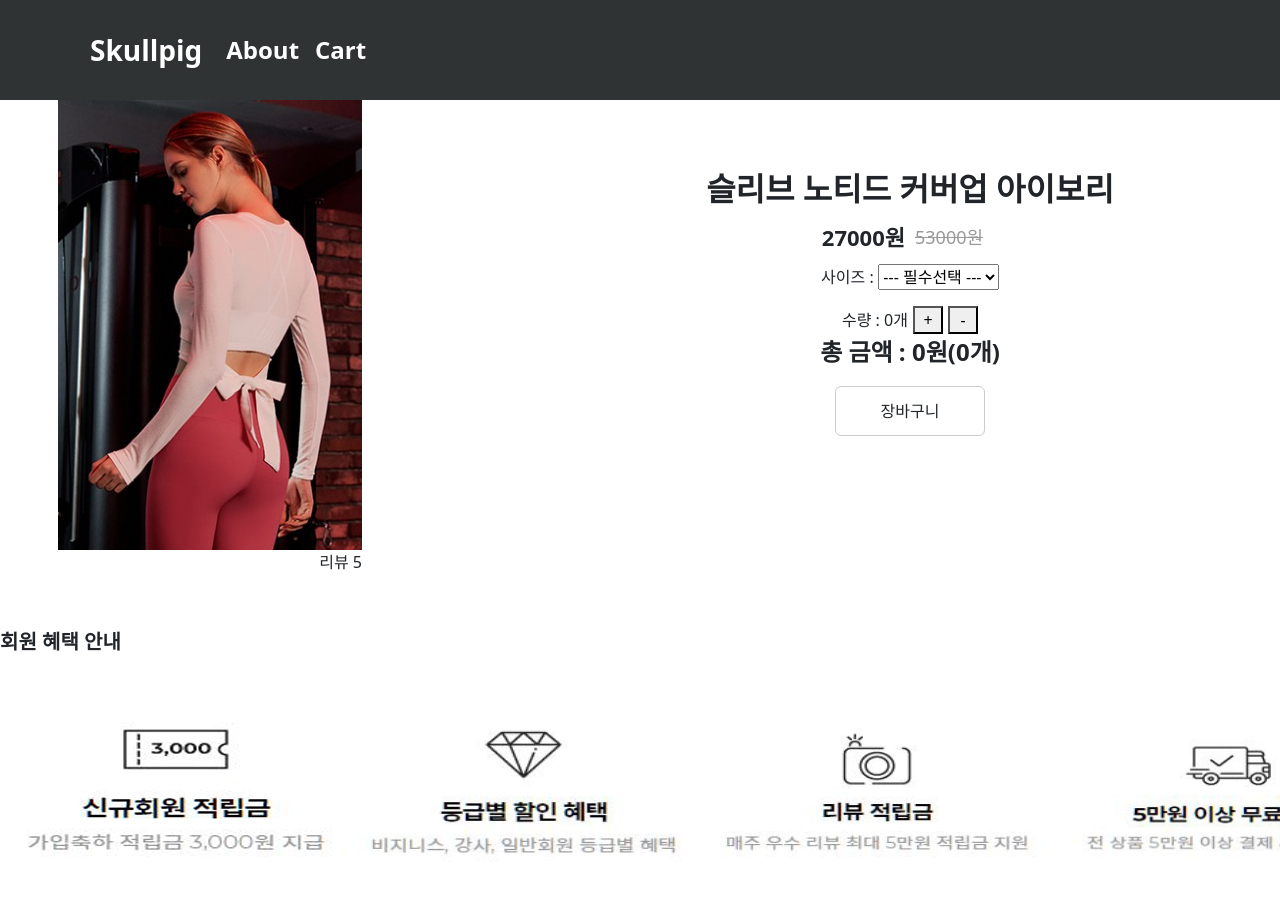
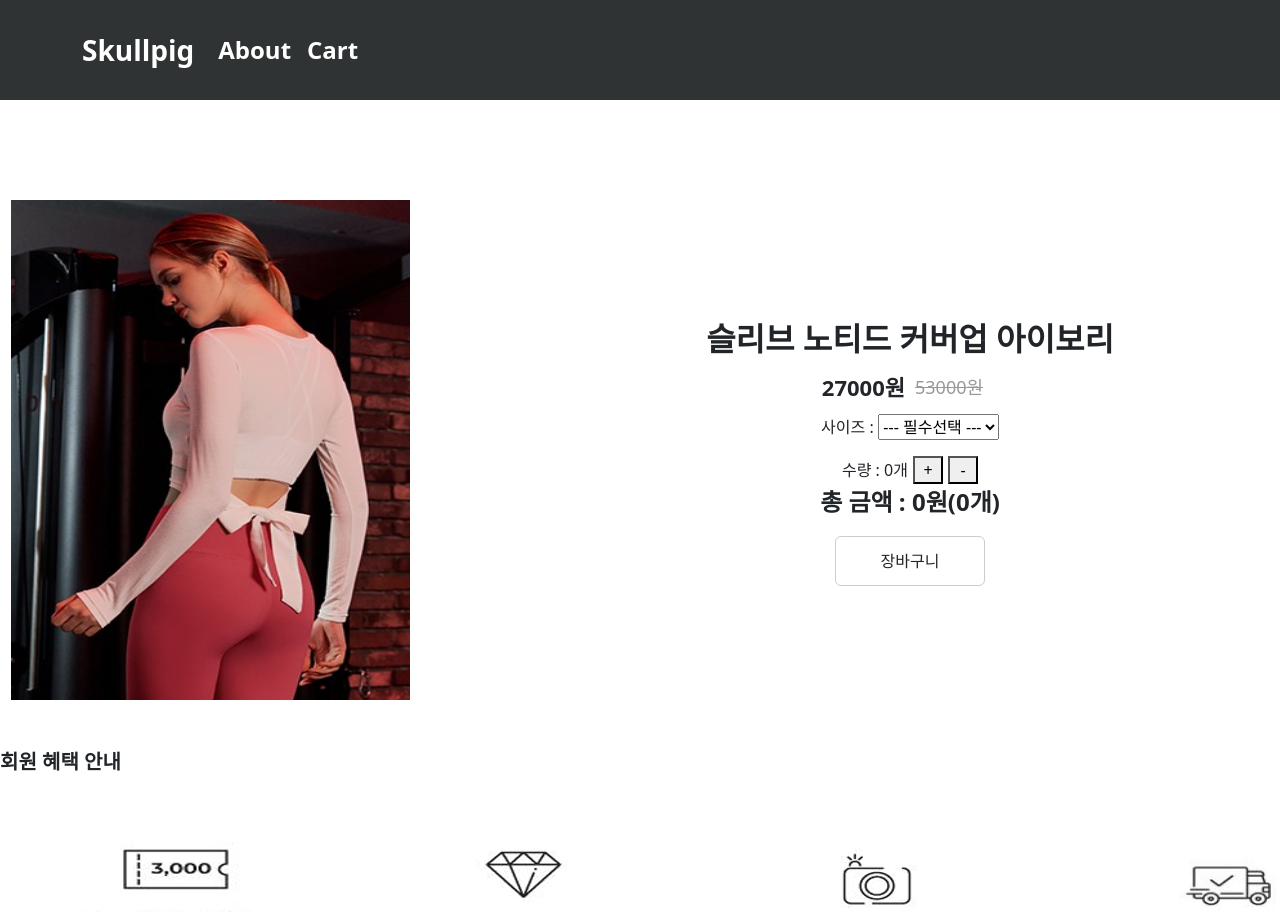
Before and after one commit to hyewonkim1/react-project, a React (Create React App) app: page /DetailsNew/0 in a window 1280 px wide. Shown: the top 912 px of the page. Built offline with nearby package versions, Linux system fonts and the light colour scheme.

Commit message:
react ver8

```diff
--- a/src/App.js
+++ b/src/App.js
@@ -43,7 +43,7 @@ function App() {
 
   return (
     <div className="App">
-      <Navbar className='lnb' style={{width:1296, height:100,backgroundColor:'rgb(48, 51, 51)'}}>
+      <Navbar className='lnb' style={{height:100,backgroundColor:'rgb(48, 51, 51)'}}>
         <Container>
           <Navbar.Brand style={{cursor:'pointer',color:'white', fontSize:28, fontWeight:'bold'}} onClick={()=>{navigate('/')}}>Skullpig</Navbar.Brand>
           <Nav className="me-auto">
@@ -150,6 +150,7 @@ function App() {
               })
               }
             </Row>
+
   <footer class="footer_box">
   <div class="footer">
     <div class="footer_logo">
@@ -159,11 +160,11 @@ function App() {
     <div class="footer_text">
       <div class="footer01_top">
         <p><a href="#!"><Link to='/about'>회사안내</Link></a></p>
-        <p><a>이용약관</a></p>
-        <p><a>개인정보처리방침</a></p>
-        <p><a>쇼핑몰이용안내</a></p>
-        <p><a>고객센터</a></p>
-        <p><a>배송조회</a></p>
+        <p><a href="#!">이용약관</a></p>
+        <p><a href="#!">개인정보처리방침</a></p>
+        <p><a href="#!">쇼핑몰이용안내</a></p>
+        <p><a href="#!">고객센터</a></p>
+        <p><a href="#!">배송조회</a></p>
         </div>
         <div className='footer01_bottom'>
       <p>교환/반품 주소지 : 서울특별시 광진구 강변역로2 광진우체국 소포실 제이스버디앞</p>
--- a/src/pages/Details.js
+++ b/src/pages/Details.js
@@ -14,10 +14,9 @@ export default function Details(props) {
 
       <div className="wrap">
         <div className="d_best_img">
-          <img src={bests[id].image} alt="" />
+          <img src={bests[id].image} alt="img" />
             <div className='d_top_box'>
               <p>{bests[id].colorbox}</p>
-              <p>{bests[id].review}</p>
             </div>
         </div>
 
@@ -69,31 +68,31 @@ export default function Details(props) {
             <p  className="d_bar_title">회원 혜택 안내</p>
             <div className="d_bar_box">
               <div className="d_bar01">
-              <img src={process.env.PUBLIC_URL+'/images/bar01_01_.jpg'} alt="" />
+              <img src={process.env.PUBLIC_URL+'/images/bar01_01_.jpg'} alt="신규 회원 적립금" />
               </div>
               <div className="d_bar02">
-              <img src={process.env.PUBLIC_URL+'/images/bar01_02.jpg'} alt="" />
+              <img src={process.env.PUBLIC_URL+'/images/bar01_02_.jpg'} alt="등급 별 할인" />
               </div>
               <div className="d_bar03">
-              <img src={process.env.PUBLIC_URL+'/images/bar01_03.jpg'} alt="" />
+              <img src={process.env.PUBLIC_URL+'/images/bar01_03_.jpg'} alt="리뷰 적립금" />
               </div>
               <div className="d_bar04">
-                <img src={process.env.PUBLIC_URL+'/images/bar01_04_.jpg'} alt="" />
+                <img src={process.env.PUBLIC_URL+'/images/bar01_04_.jpg'} alt="무료배송" />
               </div>
               </div>
               <div className="d_bar_img_box">
-               <img src={process.env.PUBLIC_URL+'/images/bar_img02.jpg'} alt="" />
+               <img src={process.env.PUBLIC_URL+'/images/bar_img02.jpg'} alt="bar" />
             </div>
 
           <div className="detail_box">
-            <img src={bests[id].detailimg.detailimg01} alt="" />
-            <img src={bests[id].detailimg.detailimg02} alt="" />
-            <img src={bests[id].detailimg.detailimg03} alt="" />
-            <img src={bests[id].detailimg.detailimg04} alt="" />
-            <img src={bests[id].detailimg.detailimg05} alt="" />
-            <img src={bests[id].detailimg.detailimg06} alt="" />
-            <img src={bests[id].detailimg.detailimg07} alt="" />
-            <img src={process.env.PUBLIC_URL+'/images/cs.jpg'} alt="" />
+            <img src={bests[id].detailimg.detailimg01} alt="detail img  " />
+            <img src={bests[id].detailimg.detailimg02} alt="detail img" />
+            <img src={bests[id].detailimg.detailimg03} alt="detail img" />
+            <img src={bests[id].detailimg.detailimg04} alt="detail img" />
+            <img src={bests[id].detailimg.detailimg05} alt="detail img" />
+            <img src={bests[id].detailimg.detailimg06} alt="detail img" />
+            <img src={bests[id].detailimg.detailimg07} alt="detail img" />
+            <img src={process.env.PUBLIC_URL+'/images/cs.jpg'} alt="cs img" />
           </div>
           </div>
 
--- a/src/pages/DetailsNew.js
+++ b/src/pages/DetailsNew.js
@@ -15,10 +15,9 @@ export default function DetailsNew(props) {
 
       <div className="wrap">
         <div className="d_new_img">
-          <img src={newData[id].image} alt=""  style={{width:304,height:450}}/>
+          <img src={newData[id].image} alt="img"/>
           <div className='d_top_box'>
             <p>{newData[id].color}</p>
-            <p>{newData[id].review}</p>
           </div>
         </div>
         <div className="d_new_txt">
@@ -49,28 +48,28 @@ export default function DetailsNew(props) {
     <h5 className="d_bar_title">회원 혜택 안내</h5>
     <div className="d_bar_box">
       <div className="d_bar01">
-      <img src={process.env.PUBLIC_URL+'/images/bar01_01_.jpg'} alt="" />
+      <img src={process.env.PUBLIC_URL+'/images/bar01_01_.jpg'} alt="신규 회원 적립금" />
       </div>
       <div className="d_bar02">
-      <img src={process.env.PUBLIC_URL+'/images/bar01_02.jpg'} alt="" />
+      <img src={process.env.PUBLIC_URL+'/images/bar01_02_.jpg'} alt="등급별 할인" />
       </div>
       <div className="d_bar03">
-      <img src={process.env.PUBLIC_URL+'/images/bar01_03.jpg'} alt="" />
+      <img src={process.env.PUBLIC_URL+'/images/bar01_03_.jpg'} alt="리뷰 적립금" />
       </div>
       <div className="d_bar04">
-      <img src={process.env.PUBLIC_URL+'/images/bar01_04_.jpg'} alt="" />
+      <img src={process.env.PUBLIC_URL+'/images/bar01_04_.jpg'} alt="무료배송" />
       </div>
     </div>
     <div className="d_bar_img_box">
-      <img src={process.env.PUBLIC_URL+'/images/bar_img02.jpg'} alt="" />
+      <img src={process.env.PUBLIC_URL+'/images/bar_img02.jpg'} alt="bar" />
     </div>
     <div className="detail_box">
-      <img src={newData[id].detailimg.detailimg01} alt="" />
-      <img src={newData[id].detailimg.detailimg02} alt="" />
-      <img src={newData[id].detailimg.detailimg03} alt="" />
-      <img src={newData[id].detailimg.detailimg04} alt="" />
-      <img src={newData[id].detailimg.detailimg05} alt="" />
-      <img src={process.env.PUBLIC_URL+'/images/cs.jpg'} alt="" />
+      <img src={newData[id].detailimg.detailimg01} alt="detail img" />
+      <img src={newData[id].detailimg.detailimg02} alt="detail img" />
+      <img src={newData[id].detailimg.detailimg03} alt="detail img" />
+      <img src={newData[id].detailimg.detailimg04} alt="detail img" />
+      <img src={newData[id].detailimg.detailimg05} alt="detail img" />
+      <img src={process.env.PUBLIC_URL+'/images/cs.jpg'} alt="cs img" />
     </div>
     </div>
   )
--- a/src/pages/page.css
+++ b/src/pages/page.css
@@ -199,26 +199,38 @@ a{text-decoration: none; color: black;}
   width: 1400px;
   margin: 0 auto;
   margin-bottom: 20px;
+  padding-top: 100px;
 }
 .wrap {
   width: 1400px;
-  height: 480px;
+  height: 500px;
   overflow: hidden;
 }
 
 .d_best_img, .d_new_img {
   width: 30%;
-  height: 475px;
+  height: 500px;
   margin: 0 auto;
   float: left;
 }
-.d_best_txt, .d_new_txt {
+.d_best_img img, .d_new_img img {
+  width: 95%;
+  height: 100%;
+  margin: 0 auto;
+}
+.d_best_txt{
   width: 70%;
-  height: 475px;
+  height: 500px;
   float: left;
-  padding-top: 70px;
+  padding-top: 80px;
 }
 
+.d_new_txt {
+  width: 70%;
+  height: 500px;
+  float: left;
+  padding-top: 120px;
+}
 .d_top_box {
   width: 304px;
   display: flex;
```
Also changed, not shown: public/images/bar01_02_.jpg (added), public/images/bar01_03_.jpg (added).
